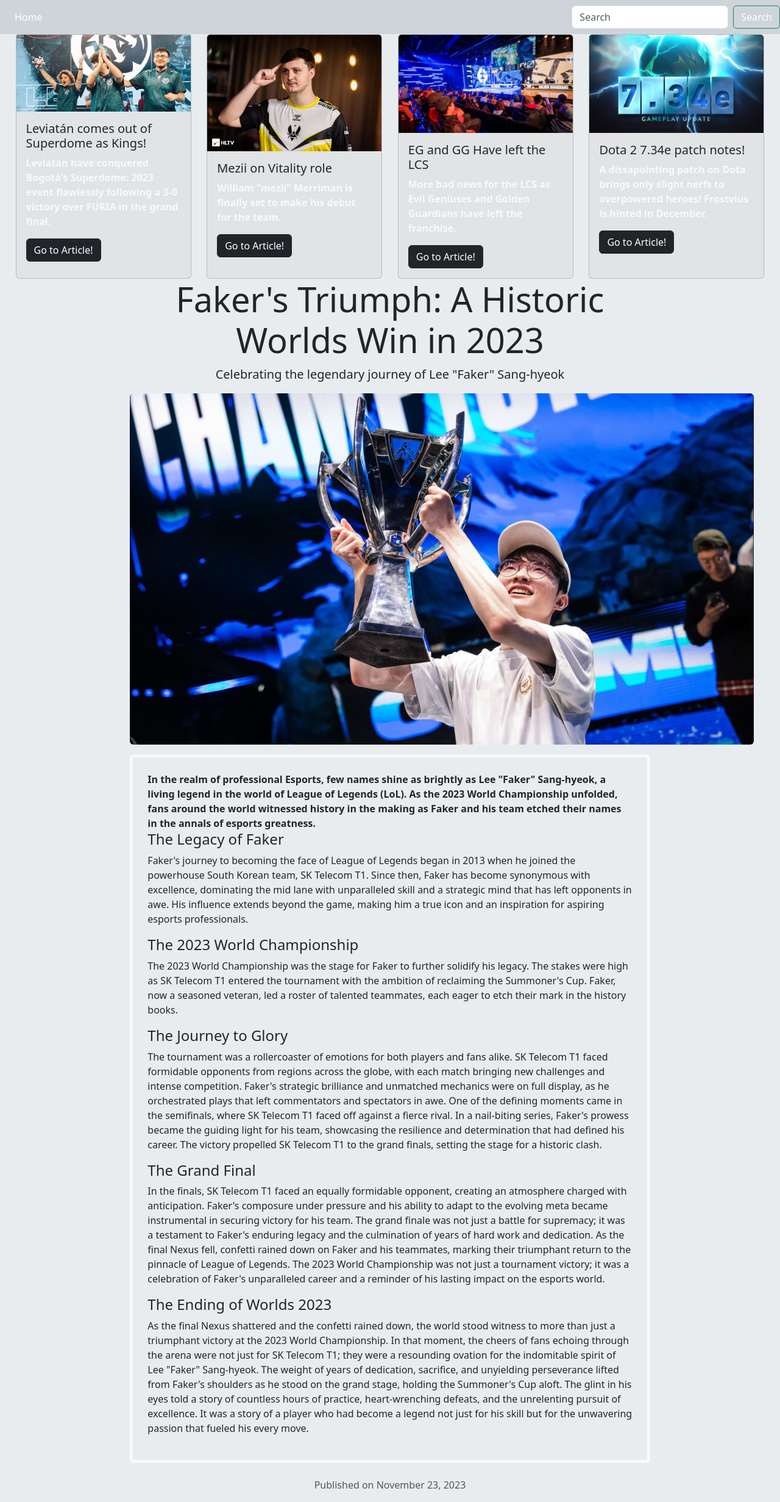
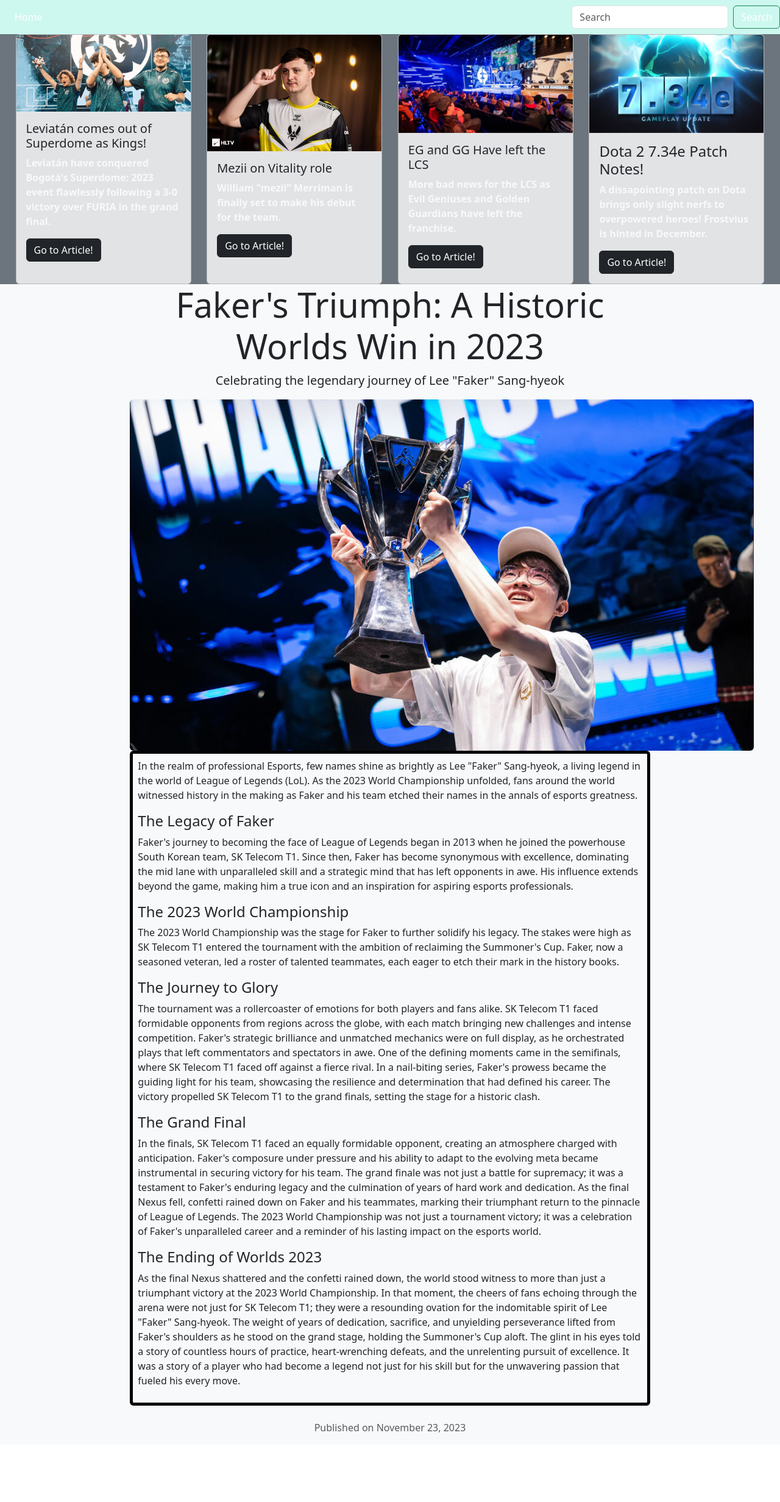
Before and after one commit to Sinyedu/Mandatory-project, a plain HTML site: page index.html in a window 1280 px wide. Shown: the whole page at 61% size. After the commit the page ends 2369 px from the top, so only its background shows below. Drawn offline with Linux system fonts and the light colour scheme.

Commit message:
Color change

```diff
--- a/css/style.css
+++ b/css/style.css
@@ -8,6 +8,15 @@ body {
     margin:0;
     padding:0;
     }
+  .nav-link {
+    transition: 30ms;
+    transition: ease;
+  }
+
+    .nav-link:hover {
+        color: #ffc107;
+transition-delay: 30ms;
+        }
 
 .backgroundcolor
 {width: 100%;
@@ -72,6 +81,8 @@ body {
 
 
 
+
+
 .col-1 {width: 8.33%;}
 .col-2 {width: 16.66%;}
 .col-3 {width: 25%;}
--- a/index.html
+++ b/index.html
@@ -9,7 +9,7 @@
 </head>
 <body>
   <div class="container-navbar1">
-  <nav class="navbar navbar-expand-lg bg-dark-subtle">
+  <nav class="navbar navbar-expand-lg bg-primary-subtle">
       <a class="navbar-brand" href="#"></a>
       <button class="navbar-toggler" type="button" data-bs-toggle="collapse" data-bs-target="#navbarSupportedContent" aria-controls="navbarSupportedContent" aria-expanded="false" aria-label="Toggle navigation">
         <span class="navbar-toggler-icon"></span>
@@ -17,7 +17,7 @@
       <div class="collapse navbar-collapse" id="navbarSupportedContent">
         <ul class="navbar-nav me-auto mb-2 mb-lg-0">
           <li class="nav-item">
-            <a class="nav-link active text-white" aria-current="page" href="#">Home</a>
+            <a class="nav-link active text-white text-decoration-none" aria-current="page" href="#">Home</a>
           </li>
           <li class="nav-item">
             <a class="nav-link" href="#"></a>
@@ -30,7 +30,7 @@
       </div>
     </div>
   </nav>
-  <div class="backgroundcolor bg-body-secondary">
+  <div class="backgroundcolor bg-secondary">
   <div class="container-news">
   <div class="card bg-secondary-subtle" style="width: 18rem;">
     <img src="/images/655182b56a63d.png"card-img-top" alt="...">
@@ -59,14 +59,14 @@
       <div class="card bg-secondary-subtle" style="width: 18rem;">
         <img src="images/7770336b9de3c56d9c2abd125df3cba25f150c054b669e3f86d14a5bd8.jpg" class="card-img-top" alt="...">
         <div class="card-body">
-          <h5 class="card-title">Dota 2 7.34e patch notes!</h5>
+          <h5 class="card-title h4">Dota 2 7.34e Patch Notes!</h5>
           <p class="fw-bold text-light">A dissapointing patch on Dota brings only slight nerfs to overpowered heroes! Frostvius is hinted in December.</p>
           <a href="https://www.gosugamers.net/dota2/news/70058-dota-2-patch-7-34e-disappoints-with-slight-nerfs-to-overpowered-heroes-frostivus-hinted-in-december" class="btn btn-dark">Go to Article!</a>
         </div>
       </div>
     </div>
     </div>
-    <div class="container-article bg-body-secondary">
+    <div class="container-article bg-light">
       <div class="row">
           <div class="col-md-8 offset-md-2">
               <header class="text-center">
@@ -77,11 +77,12 @@
                 <div class="text-center">
                   <img src="images/LeagueofLegends_Worlds2023_T1_Faker_Trophy-1024x576.jpg" class="rounded" alt="...">
                 </div>
-                <div class="container mainbread bg-body-secondary">
+                <article class="border-5 border rounded border-black p-2 fw-bold">
+                <div class="container-mainbread bg-transparent">
                   <div class="row">
                     <div class="col-sm-12">
                       <p class="text-justify fw-light">
-                        <article class="border-5 border rounded border-light p-4 fw-bold">
+
 In the realm of professional Esports, few names shine as brightly as Lee "Faker" Sang-hyeok, a living legend in the world of League of Legends (LoL). As the 2023 World Championship unfolded, fans around the world witnessed history in the making as Faker and his team etched their names in the annals of esports greatness.
 <p class="frontline h4 text-justify"> The Legacy of Faker</p>
 <p class="text-justify fw-light"> Faker's journey to becoming the face of League of Legends began in 2013 when he joined the powerhouse South Korean team, SK Telecom T1. Since then, Faker has become synonymous with excellence, dominating the mid lane with unparalleled skill and a strategic mind that has left opponents in awe. His influence extends beyond the game, making him a true icon and an inspiration for aspiring esports professionals.
```
